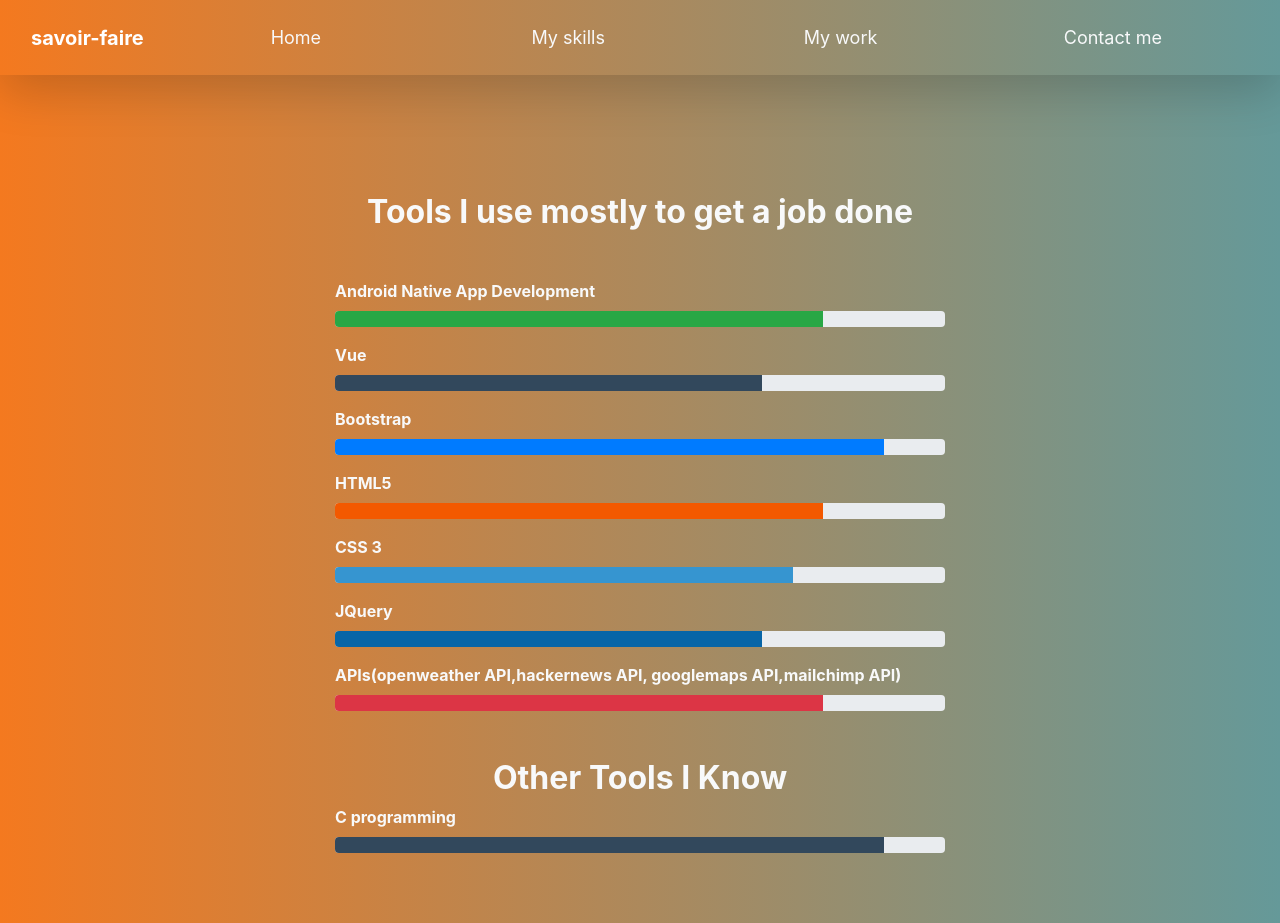
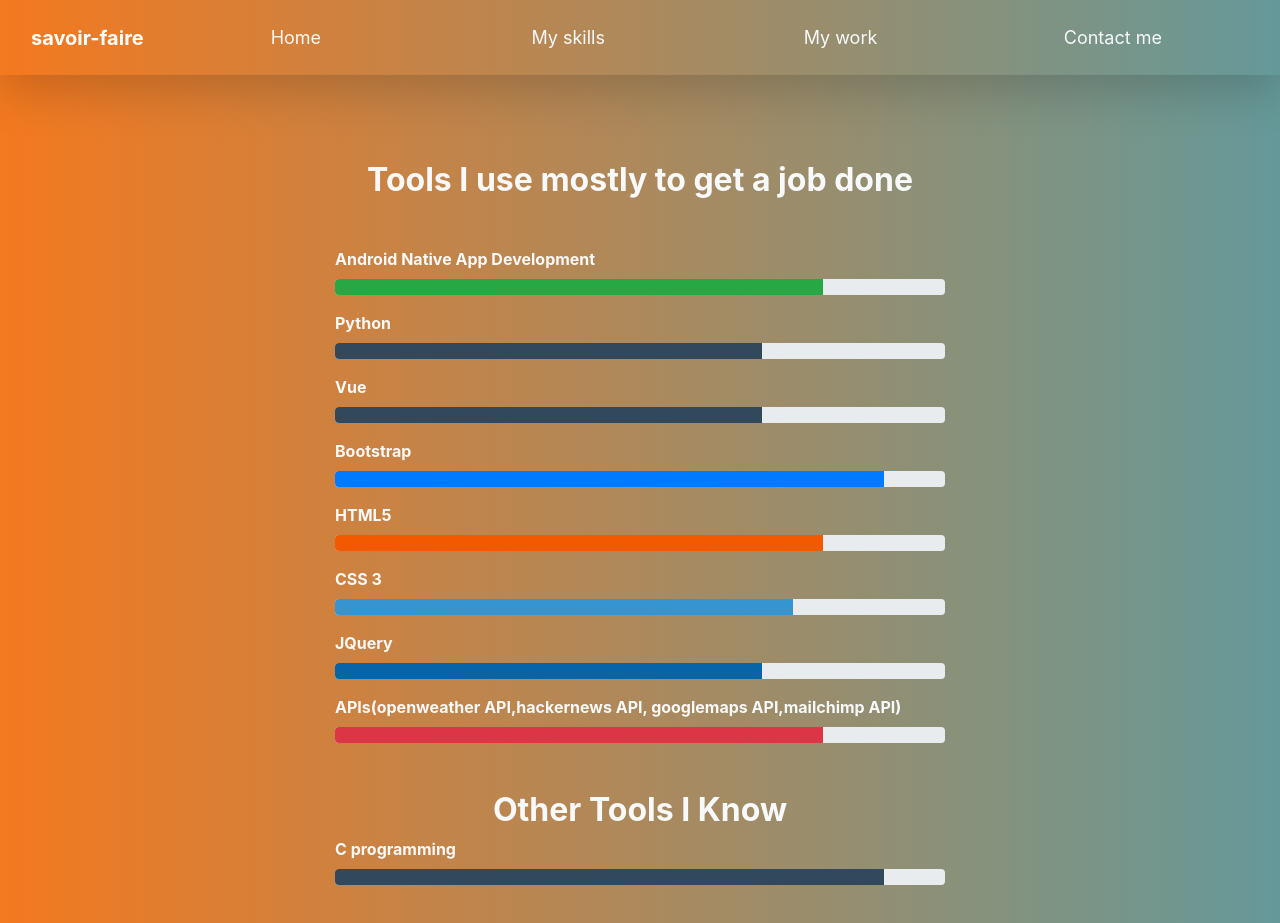
Before and after one commit to brianwachira/savoir-faire, a Vue app: page /skills in a window 1280 px wide. Built offline with nearby package versions, Linux system fonts and the light colour scheme.

Commit message:
add python as a skillset

```diff
--- a/src/components/shared/Skills.vue
+++ b/src/components/shared/Skills.vue
@@ -6,6 +6,10 @@
                 <label for="android" class="text-light font-weight-bolder">Android Native App Development</label>
                 <div class="progress mb-3">
                     <div class="progress-bar bg-success" role="progressbar" style="width: 80%;" aria-valuenow="80" aria-valuemin="0" aria-valuemax="100"></div>
+                </div>
+                <label for="python" class="text-light font-weight-bolder">Python</label>
+                <div class="progress mb-3">
+                    <div class="progress-bar bg-vue" role="progressbar" style="width: 70%;" aria-valuenow="70" aria-valuemin="0" aria-valuemax="100"></div>
                 </div>
                 <label for="Vue.js" class="text-light font-weight-bolder">Vue</label>
                 <div class="progress mb-3">
```
